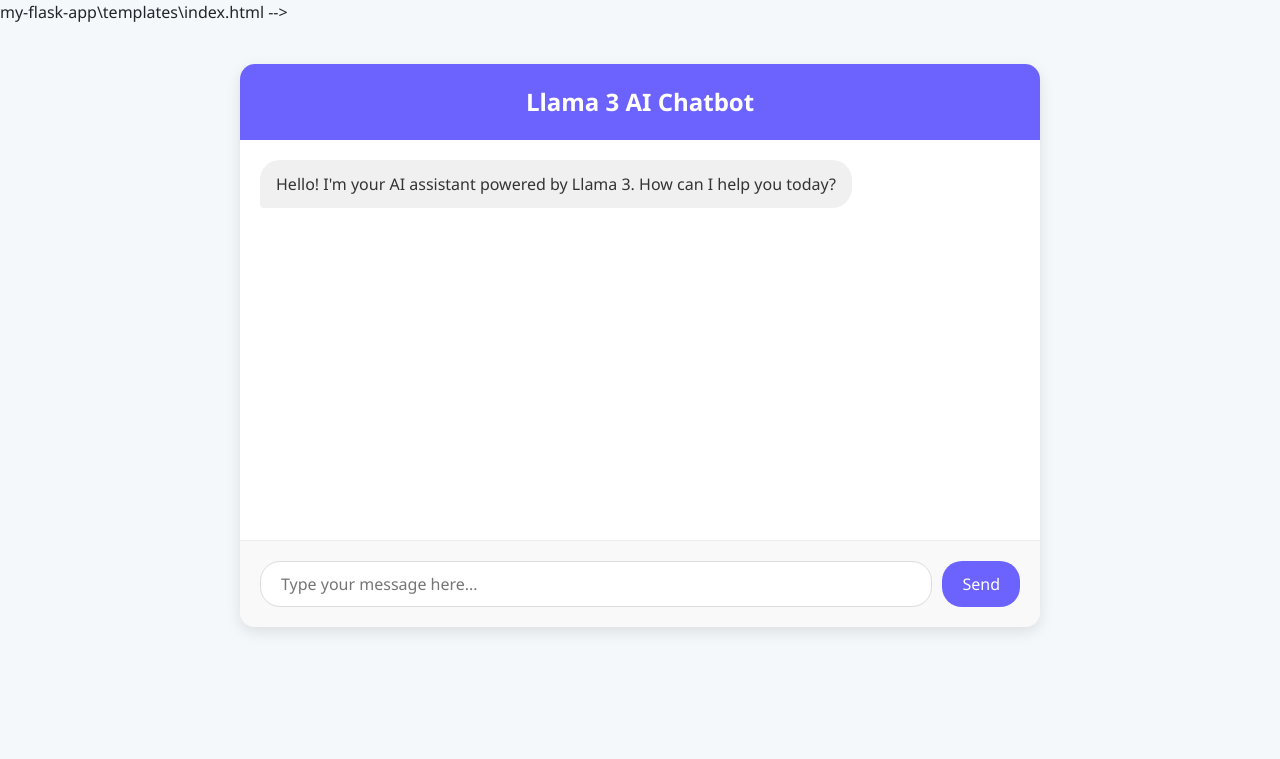
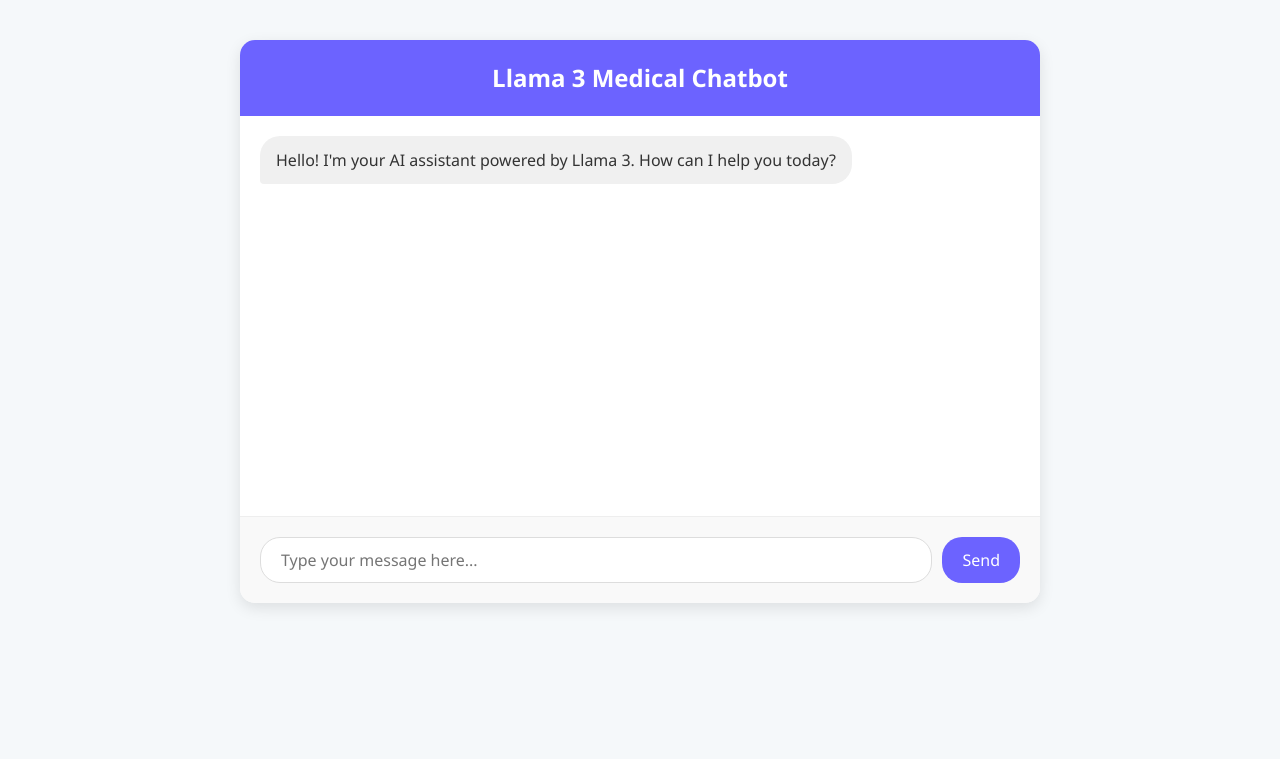
Before and after one commit to Kshitija0110/End-to-end-CICD-pipeline, a Flask app: page / in a window 1280 px wide. Shown: the top 759 px of the page. Run offline with Flask 2, Linux system fonts and the light colour scheme.

Commit message:
Update index.html

```diff
--- a/templates/index.html
+++ b/templates/index.html
@@ -1,4 +1,3 @@
-my-flask-app\templates\index.html -->
 <!DOCTYPE html>
 <html lang="en">
 <head>
@@ -154,7 +153,7 @@
     <div class="container">
         <div class="chat-container">
             <div class="chat-header">
-                Llama 3 AI Chatbot
+                Llama 3 Medical Chatbot
             </div>
             <div class="chat-messages" id="chat-messages">
                 <div class="message bot-message">
```
